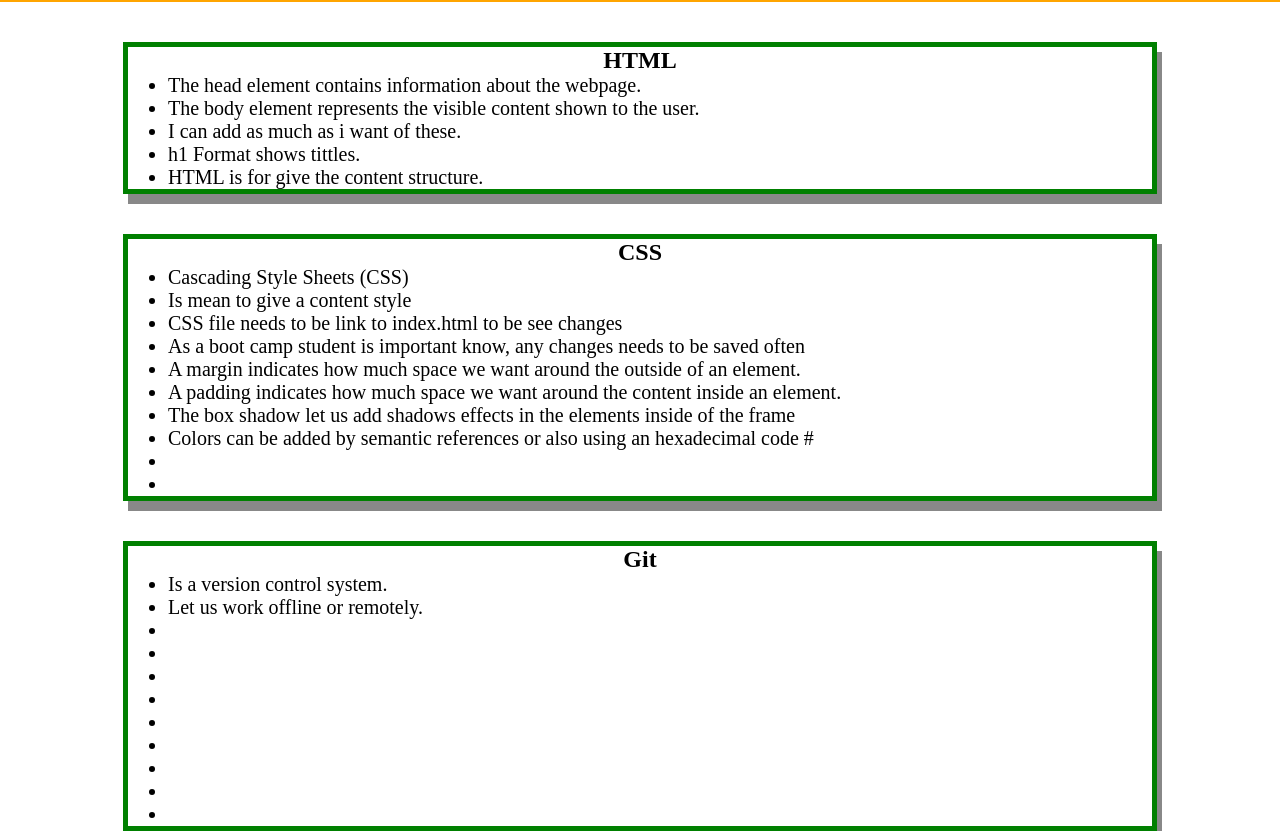
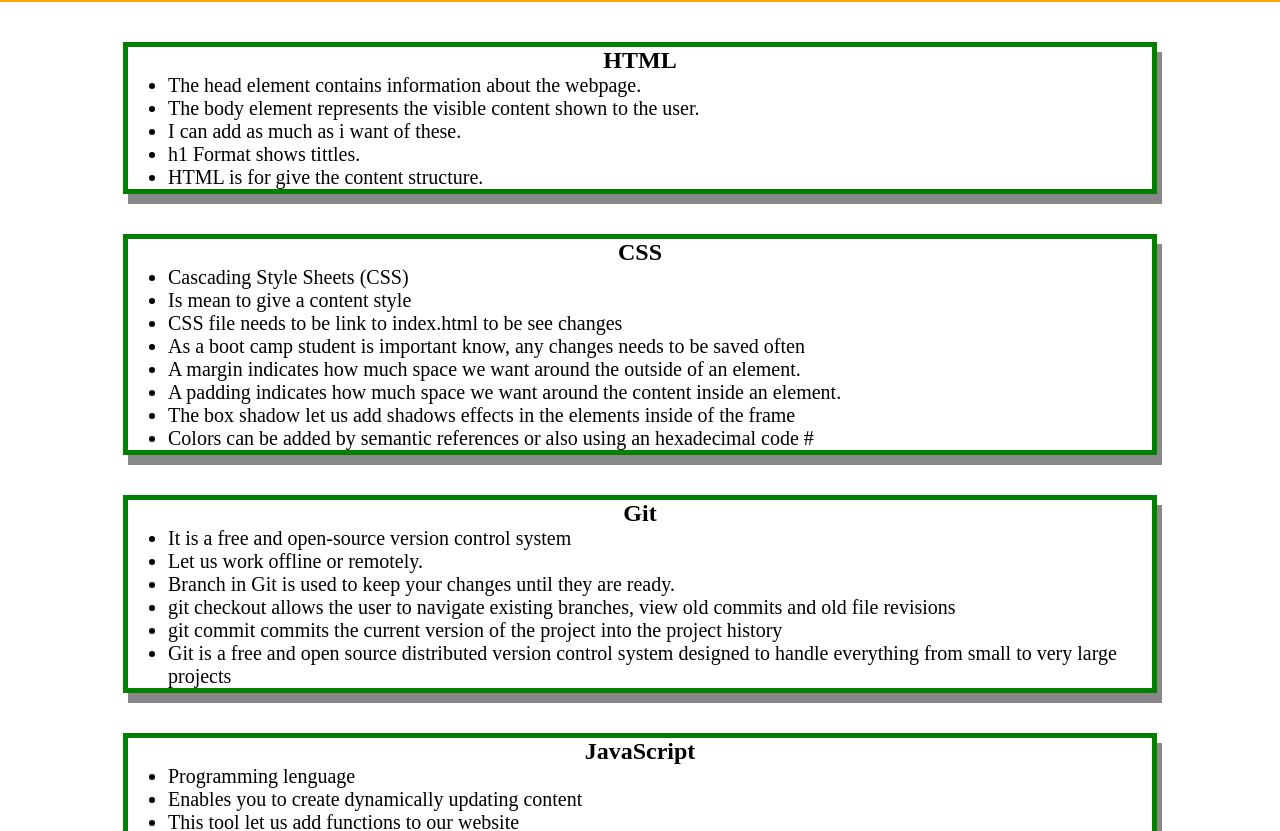
Before and after one commit to danielhe27/prework-study-guide, a plain HTML site: page index.html in a window 1280 px wide. Shown: the part 118-949 px from the top of the page. Drawn offline with Linux system fonts and the light colour scheme.

Commit message:
added mode information

```diff
--- a/index.html
+++ b/index.html
@@ -22,6 +22,7 @@
       <li>I can add as much as i want of these.</li>
       <li> h1 Format shows tittles.</li>
       <li> HTML is for  give the content structure.</li>
+
        </ul>
       </section>
 
@@ -36,26 +37,21 @@
       <li>A padding indicates how much space we want around the content inside an element.</li>
       <li>The box shadow let us add shadows effects in the elements inside of the frame</li>
       <li>Colors can be added by semantic references or also using an hexadecimal code #</li>
-      <li></li>
-      <li></li>
+
       </ul>
   </section>
 
       <section class="card" id="git-section">
         <h2>Git</h2>
       <ul>
-      <li>Is a version control system. </li>
+      <li>It is a free and open-source version control system</li>
       <li>Let us work offline or remotely. </li>
-      <li></li>
-      <li></li>
-      <li></li>
-      <li></li>
-      <li></li>
-      <li></li>
-      <li></li>
-      <li></li>
-      <li></li>
-      </ul>
+      <li>Branch in Git is used to keep your changes until they are ready.</li>
+      <li>git checkout allows the user to navigate existing branches, view old commits and old file revisions</li>
+      <li>git commit commits the current version of the project into the project history</li>
+      <li>Git is a free and open source distributed version control system designed to handle everything from small to very large projects</li>
+
+    </ul>
       </section>
 
       <section class="card" id="javascript-section">
@@ -69,9 +65,7 @@
      <li>Array is a single variable that is used to hold a group of data</li>
      <li>"if" function helps to determinate if a code can be execute only after to check if an statement meet a condition</li>
      <li>A variable is simply a named container that allows us to store data in our code</li>
-     <li></li>
-     <li></li>
-     <li></li>
+
       </ul>
 
     </section>
```
